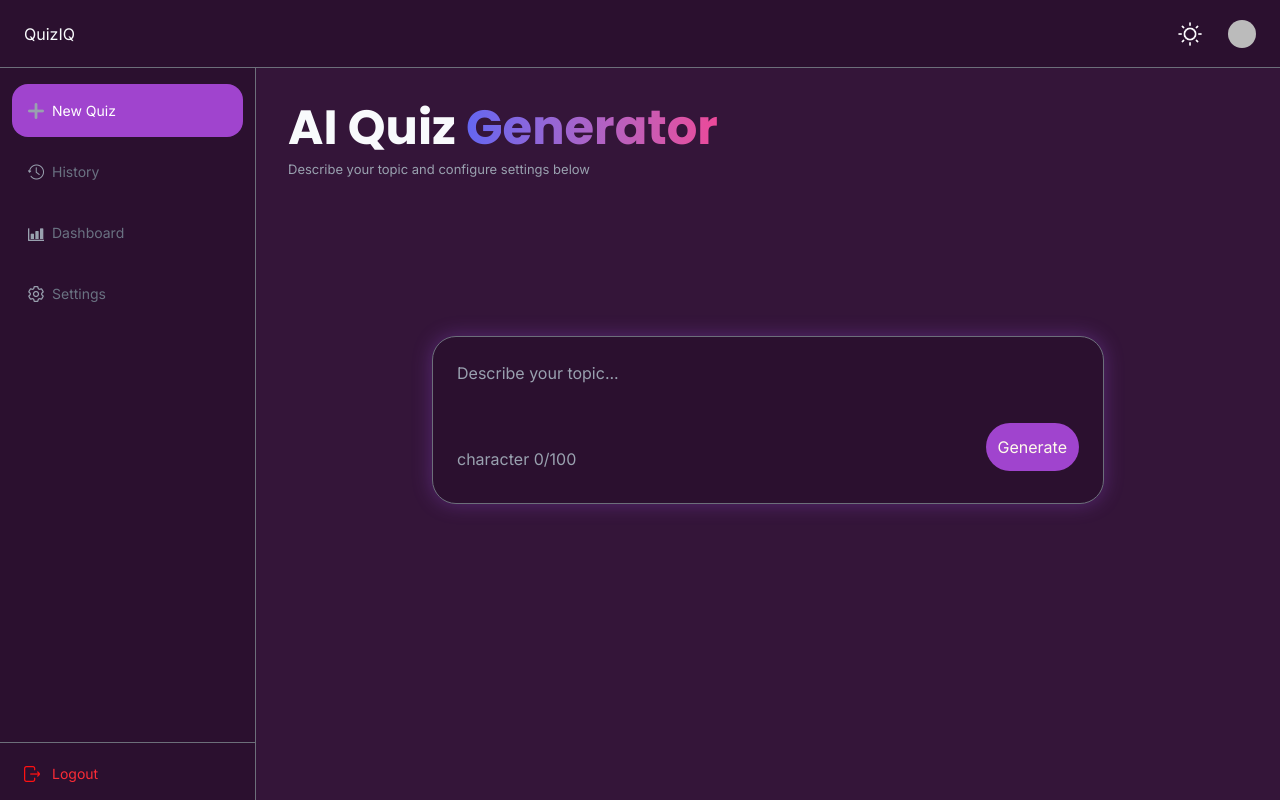
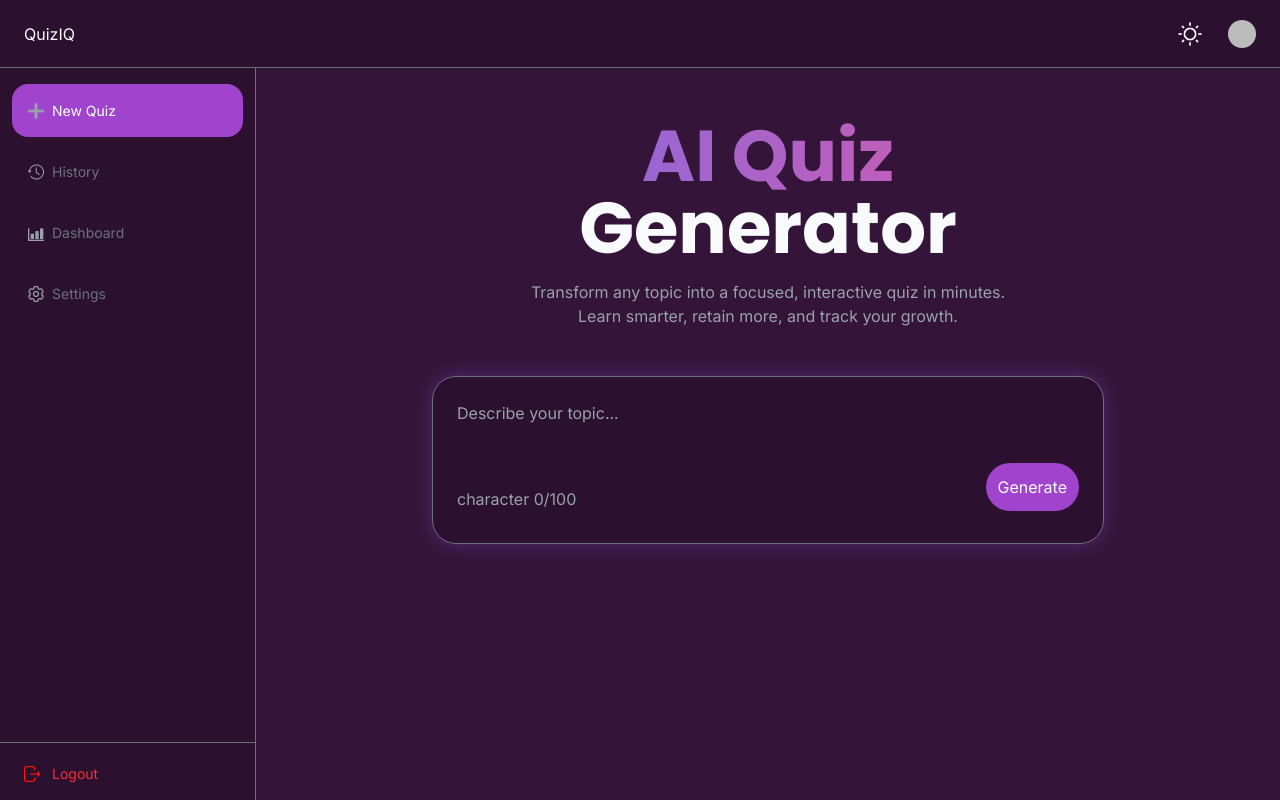
Before and after one commit to ayaanshaikh15/Quiziq, a React app in the folder frontend/: page /home in a window 1280 px wide. Built offline with nearby package versions, Linux system fonts and the light colour scheme; no server answers; sample sign-in values are in the browser's storage; some icons are missing; the HTML template or start-up script is replaced by a standard one.

Commit message:
feat: enhance layout and styling in HomeScreen and LandingScreen components

```diff
--- a/frontend/src/components/HomeScreen.jsx
+++ b/frontend/src/components/HomeScreen.jsx
@@ -15,19 +15,24 @@ function HomeScreen() {
       alert(Prompt)
     };
   return (
-     <div className="pt-18 sm:pl-56 md:pl-64 m-8">
+     <div className="pt-18 sm:pl-56 md:pl-64 m-5 ">
         <Sidebar/>
-         <div className="text-left ">
-         <h1 className="font-bold text-3xl md:text-5xl">
 
-               AI Quiz {" "} {/* add text here*/}
-              <span className="bg-linear-to-r from-ai-gradient-from to-ai-gradient-to bg-clip-text text-transparent">
-                Generator
-              </span>
+      <section className=" p-5 flex items-center justify-center sm:mt-14 lg:mt-2 mt-24">
+         <div className="text-center w-full ">
+          <div>
+            <h1 className="font-bold text-5xl md:text-7xl">
+              <div className="bg-linear-to-r from-ai-gradient-from to-ai-gradient-to bg-clip-text text-transparent">
+                AI Quiz
+              </div>{" "}
+              Generator
             </h1>
-        <p className="text-gray-400 text-[9px] md:text-[13px] max-w-lg  my-1 md:my-2">Describe your topic and configure settings below</p>
-      </div>
-      <div className="flex justify-center items-center h-[calc(100vh-30rem)] md:h-[calc(100vh-25rem)] mt-10 ">
+            <p className="text-gray-400 text-[10px] md:text-base max-w-lg mx-auto my-4">
+              Transform any topic into a focused, interactive quiz in minutes.
+              Learn smarter, retain more, and track your growth.
+            </p>
+          </div>
+          <div className="flex justify-center my-12 ">
             <form onSubmit={(e)=>handleSubmit(e)} className="p-6  shadow-[0_0_20px_rgba(168,85,247,0.3)] max-w-2xl border  rounded-3xl border-ai-border w-full bg-navbar">
               <textarea
                 placeholder="Describe your topic..."
@@ -64,6 +69,10 @@ function HomeScreen() {
               </div>
             </form>
           </div>
+
+        </div>
+
+      </section>
      </div>
   )
 }
--- a/frontend/src/components/LandingScreen.jsx
+++ b/frontend/src/components/LandingScreen.jsx
@@ -45,8 +45,8 @@ function LandingScreen() {
   return (
     <div className="pt-10 sm:pt-12 md:pt-16  ">
 
-      <section className=" h-screen p-5 flex items-center justify-center">
-         <div className="text-center w-full ">
+      <section className=" p-5 flex items-center justify-center sm:mt-14 lg:mt-2 mt-24">
+        <div className="text-center w-full ">
           <div>
             <h1 className="font-bold text-5xl md:text-7xl">
               <div className="bg-linear-to-r from-ai-gradient-from to-ai-gradient-to bg-clip-text text-transparent">
```
